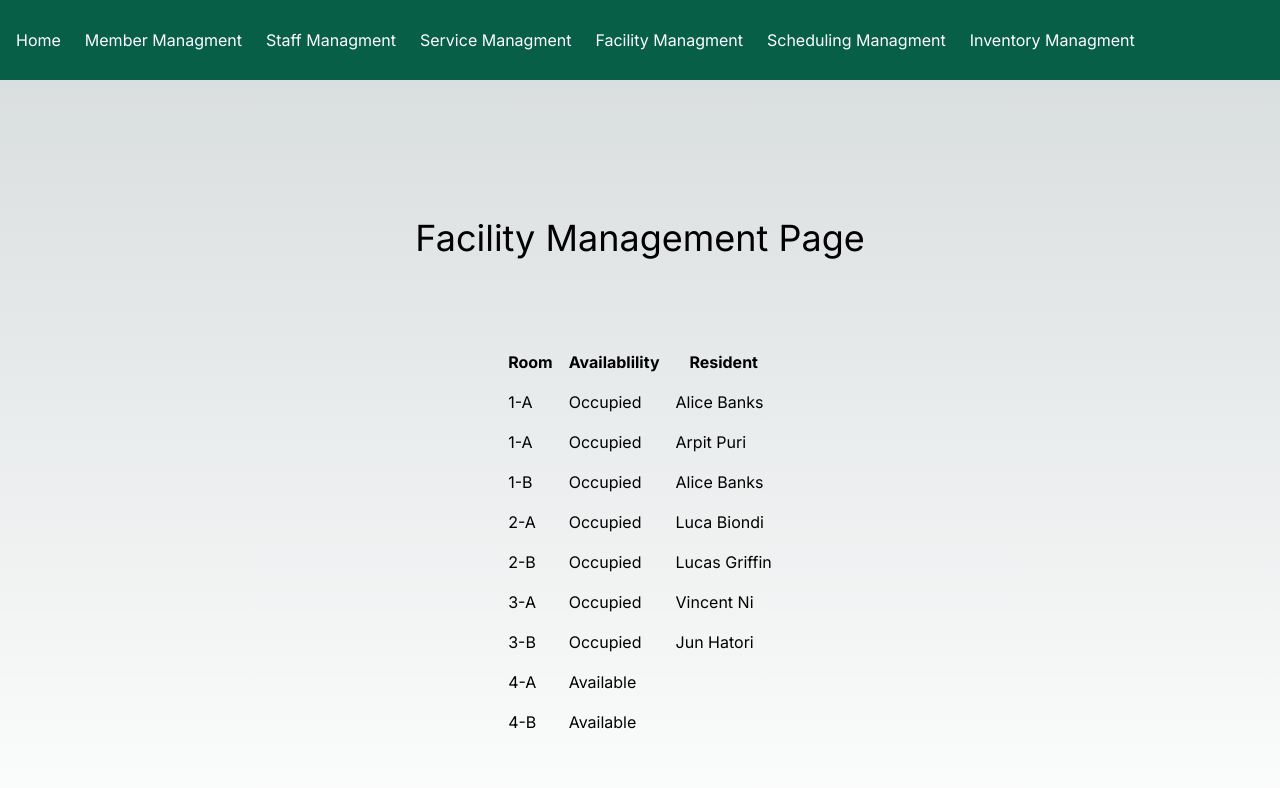
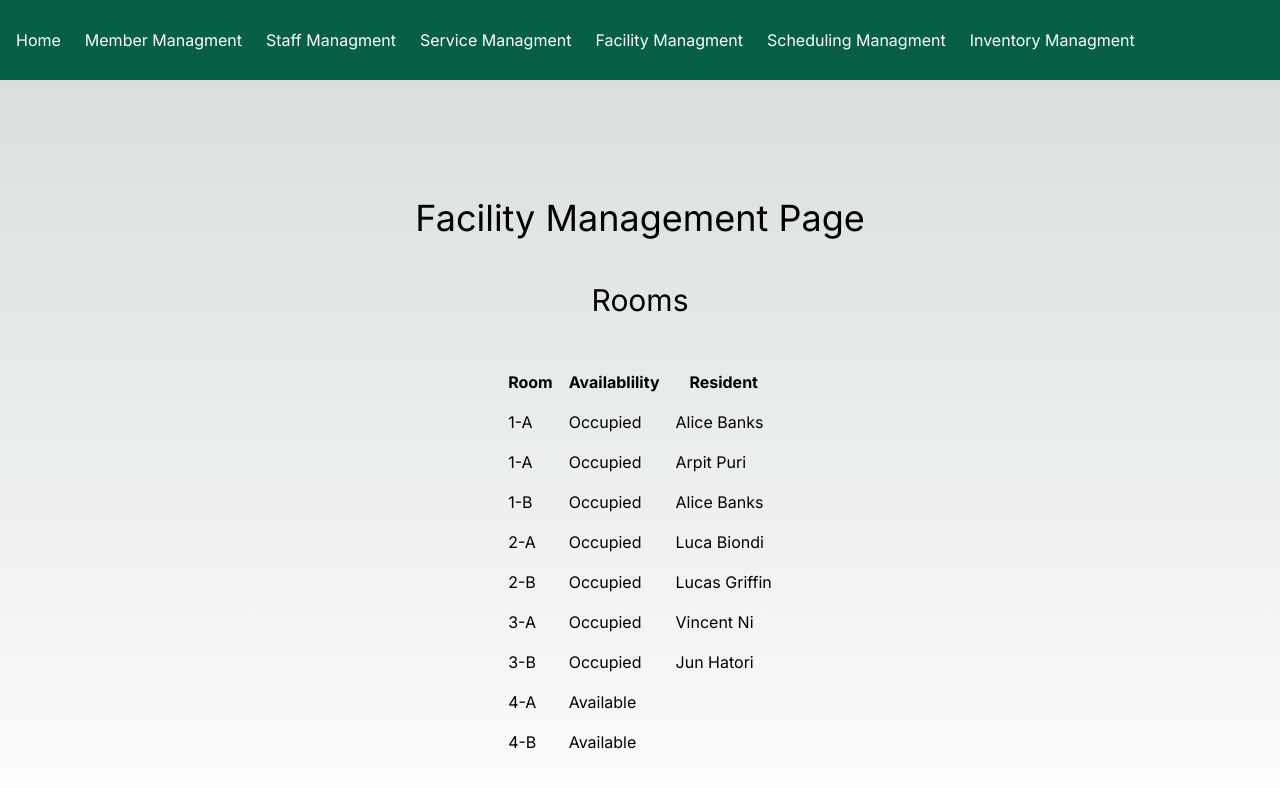
Before and after one commit to VinKnee13/vinknee13, a Next.js app: page /facility in a window 1280 px wide. Shown: the top 788 px of the page. Built offline with nearby package versions, Linux system fonts and the light colour scheme.

Commit message:
Update page.tsx

```diff
--- a/src/app/facility/page.tsx
+++ b/src/app/facility/page.tsx
@@ -5,7 +5,7 @@ export default function facilityManagment() {
     return (
         <main className="flex min-h-screen flex-col items-center justify-around p-24">
             <h1 className="text-4xl">Facility Management Page</h1>
-
+  <h2 className="text-3xl">Rooms</h2>
 <table className="table-auto border-solid 1px #479 border-spacing-1">
  <thead>
 <tr>
```
